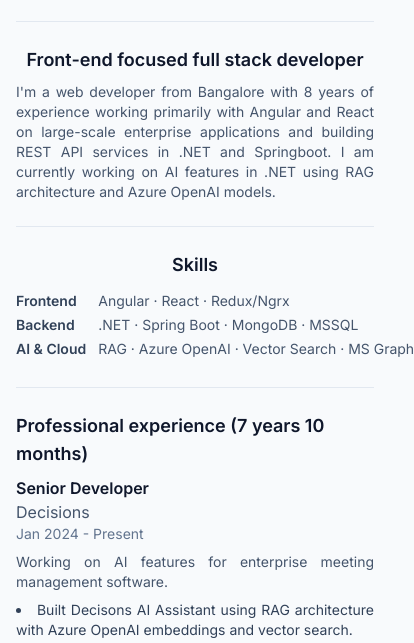
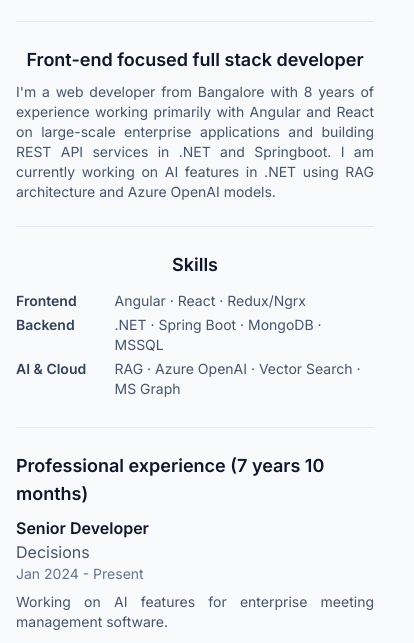
Before and after one commit to Senthamizhselven/cv, a website: page index.html in a window 390 px wide. Shown: the part 175-818 px from the top of the page, 414 px wide, since content can reach past the window. Drawn offline with Linux system fonts and the light colour scheme.

Commit message:
nowrap only in larger screens

```diff
--- a/index.html
+++ b/index.html
@@ -78,7 +78,7 @@
 					<h2 class="text-lg inter-title">Skills</h2>
 				</div>
 				<div
-					class="flex justify-start md:justify-center mt-2 text-sm whitespace-nowrap"
+					class="flex justify-start md:justify-center mt-2 text-sm md:whitespace-nowrap"
 				>
 					<div class="grid grid-cols-1 md:grid-cols-4 gap-4 skills">
 						<div class="font-medium text-slate-700">Frontend</div>
```
Also changed, not shown: index.css.
